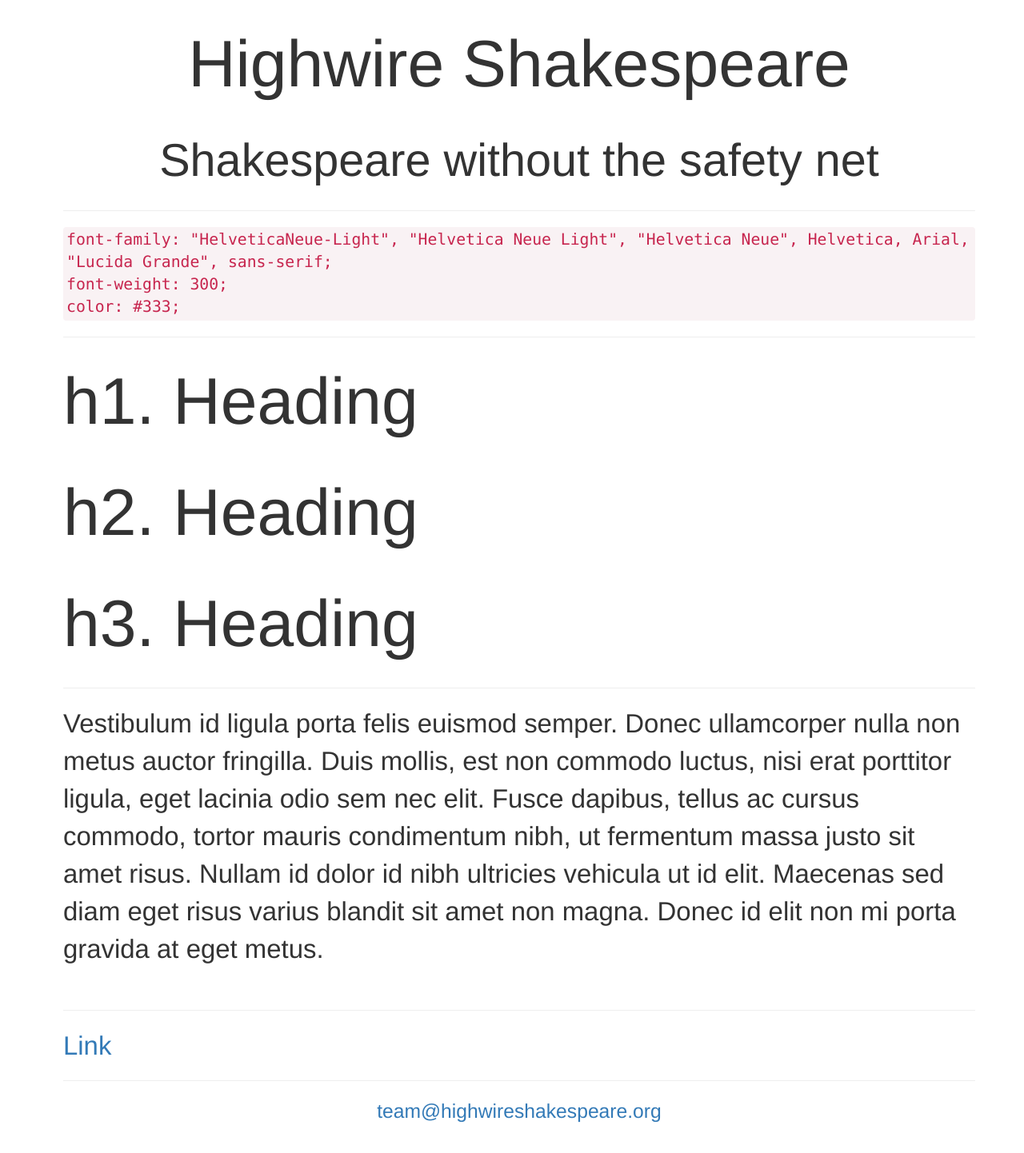
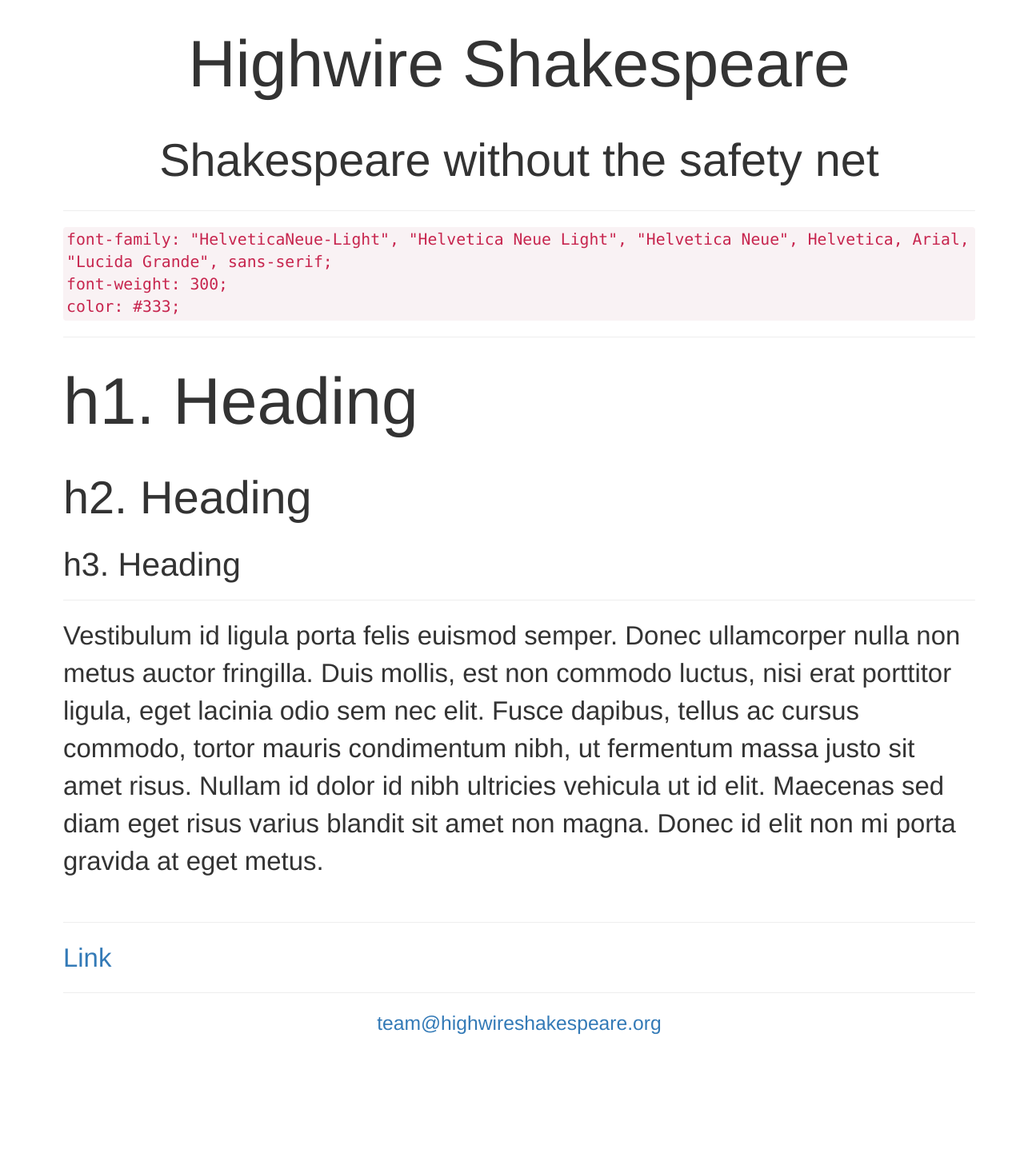
Before and after one commit to dperuo/hws, a Jekyll site: the page has/a-pattern-library.html, which Jekyll copies as it is, in a window 1280 px wide. Shown: the whole page at 80% size. Built offline with Jekyll 4.4.1, drawn with Linux system fonts in a browser that asks for light colours; nearby versions of some CDN libraries; Markdown is read by kramdown in place of the engine named in the settings; after the commit the page ends 1332 px from its top, so only the background shows below that.

Commit message:
Pattern Library

```diff
--- a/has/a-pattern-library.html
+++ b/has/a-pattern-library.html
@@ -32,8 +32,8 @@
 <hr/>
 
 <h1 class="text-left">h1. Heading</h1>
-<h1 class="text-left">h2. Heading</h2>
-<h1 class="text-left">h3. Heading</h3>
+<h2 class="text-left">h2. Heading</h2>
+<h3 class="text-left">h3. Heading</h3>
 
 <hr/>
 <p>Vestibulum id ligula porta felis euismod semper. Donec ullamcorper nulla non metus auctor fringilla. Duis mollis, est non commodo luctus, nisi erat porttitor ligula, eget lacinia odio sem nec elit. Fusce dapibus, tellus ac cursus commodo, tortor mauris condimentum nibh, ut fermentum massa justo sit amet risus. Nullam id dolor id nibh ultricies vehicula ut id elit. Maecenas sed diam eget risus varius blandit sit amet non magna. Donec id elit non mi porta gravida at eget metus.</p>
@@ -49,7 +49,6 @@
 
         <footer>
           <p><a href="mailto:team@highwireshakespeare.org">team@highwireshakespeare.org</a></p>
-
         </footer>
 
       </div>
```
